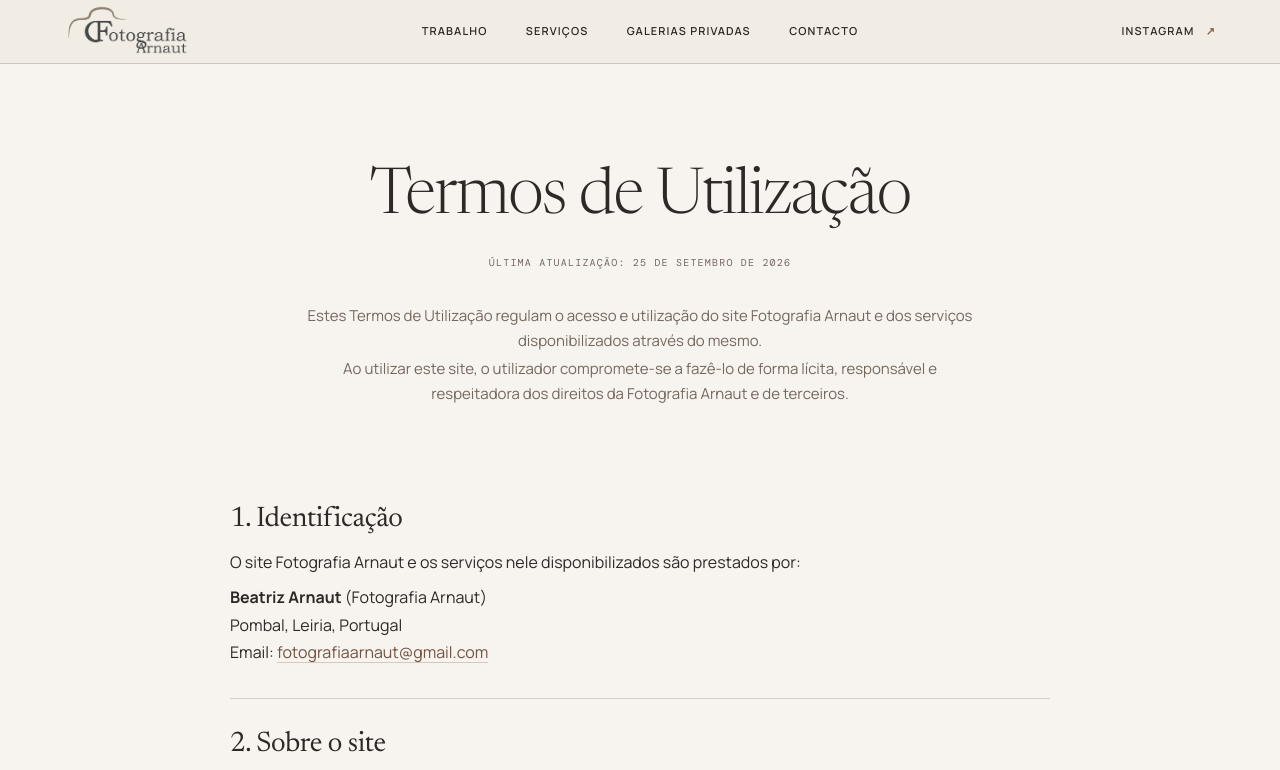
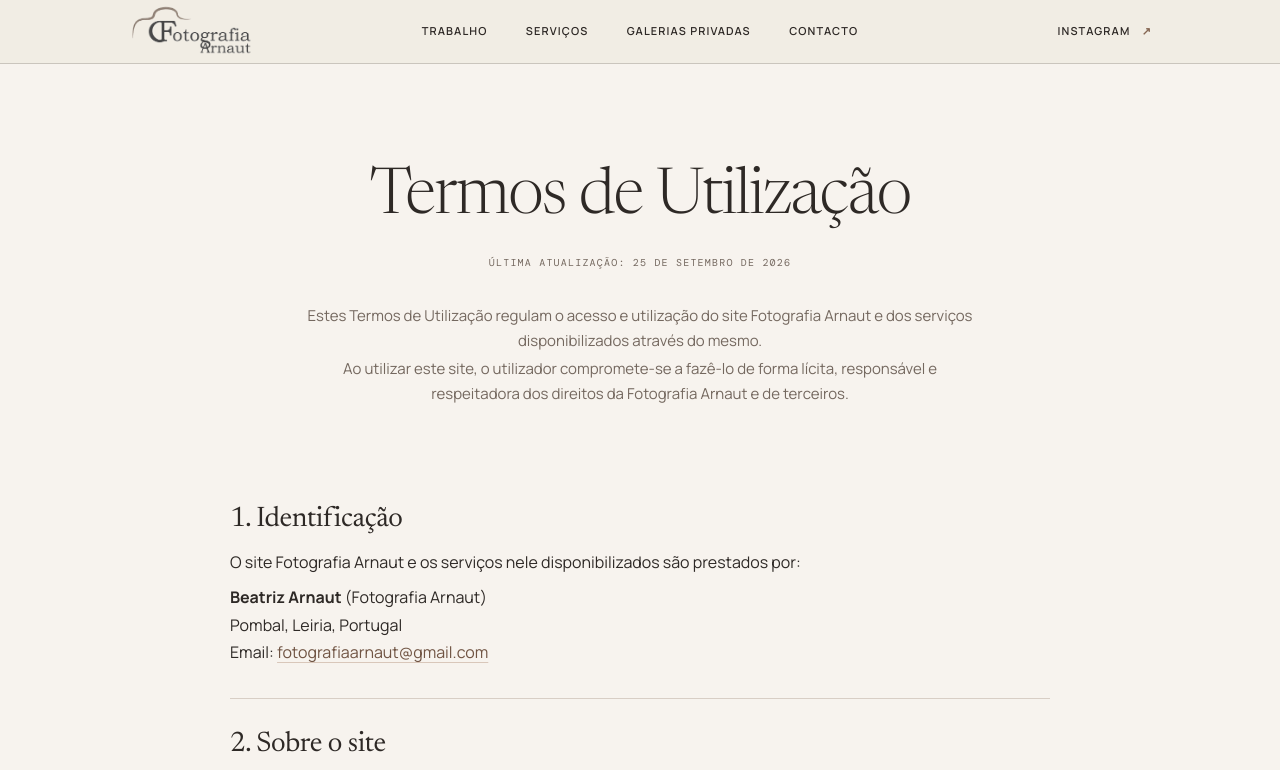
Before and after one commit to JoaoFACSantos/Arnaut, a website: page termos/index.html in a window 1280 px wide. Shown: the top 770 px of the page. Drawn offline with Linux system fonts and the light colour scheme.

Commit message:
Margem lateral maior em computador
--pad passa de clamp(24px, 5vw, 80px) para clamp(24px, 10vw, 160px):
144 px num ecrã de 1440, 160 px a partir de 1600; telemóvel mantém 20 px.
As perguntas frequentes e o contacto passam a uma coluna abaixo de 980 px
(antes 820), porque com a margem nova as duas colunas já não cabiam.

```diff
--- a/styles.css
+++ b/styles.css
@@ -107,7 +107,7 @@
   --serif: "Newsreader", Georgia, serif;
   --sans: "Manrope", Arial, sans-serif;
   --mono: "DM Mono", monospace;
-  --pad: clamp(24px, 5vw, 80px);
+  --pad: clamp(24px, 10vw, 160px);
   --intro-background: #2C2523;
   --intro-camera: #9A897C;
   --intro-logo-text: #EDE9E3;
@@ -704,7 +704,7 @@ body.portrait-lightbox-open .cursor { opacity: 0; }
 .error-page__botanical::after { height: 80px; transform: translate(-28px, 56px) rotate(-47deg); }
 .error-page__footer { min-height: 74px; border-top: 1px solid var(--border); font-family: var(--mono); font-size: .62rem; letter-spacing: .08em; text-transform: uppercase; }
 
-@media (max-width: 820px) {
+@media (max-width: 980px) {
   .faq { grid-template-columns: 1fr; gap: 44px; }
   .faq__heading { position: static; }
   .faq__heading h2 { font-size: clamp(3.5rem, 14vw, 6rem); }
```
